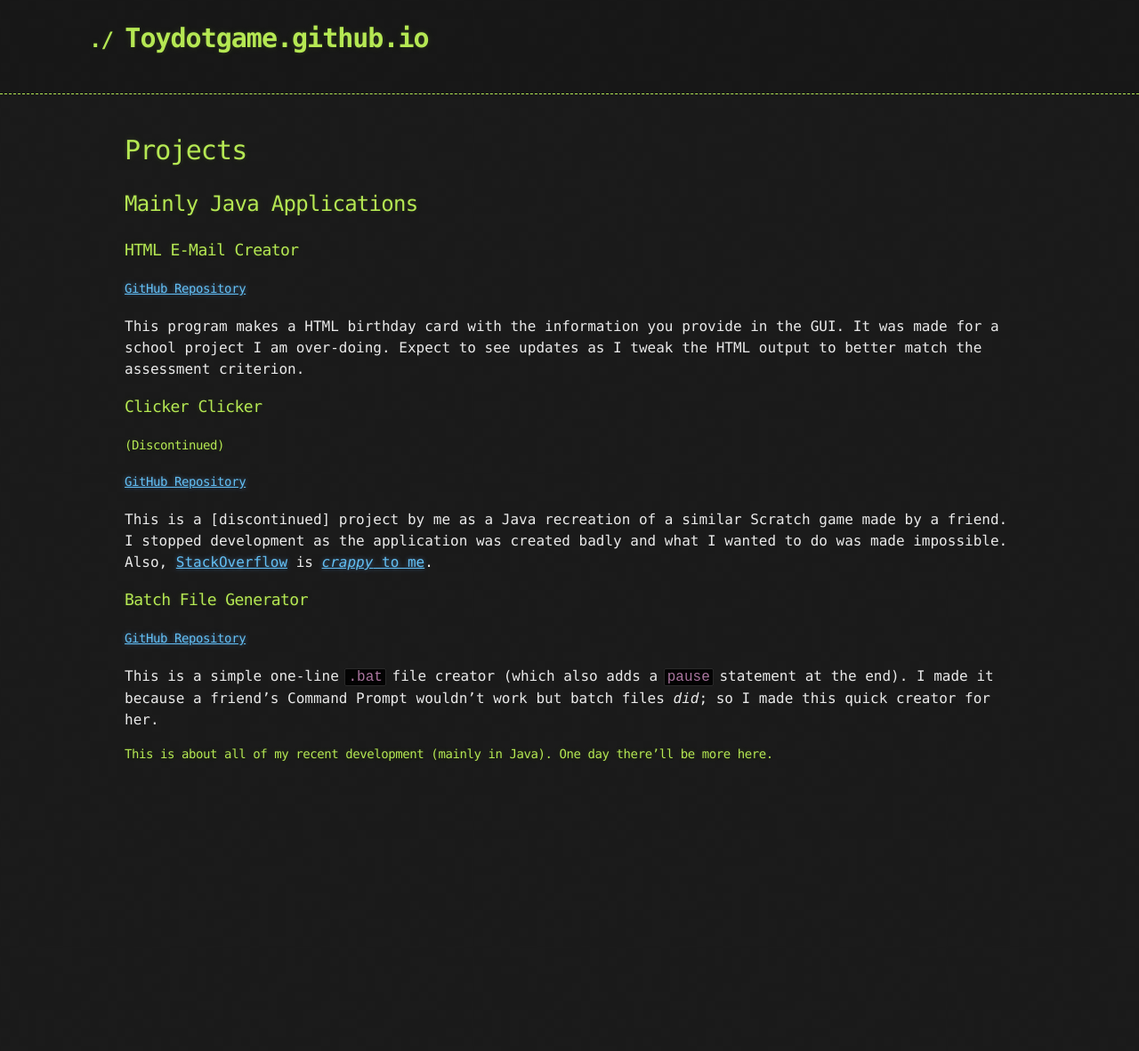
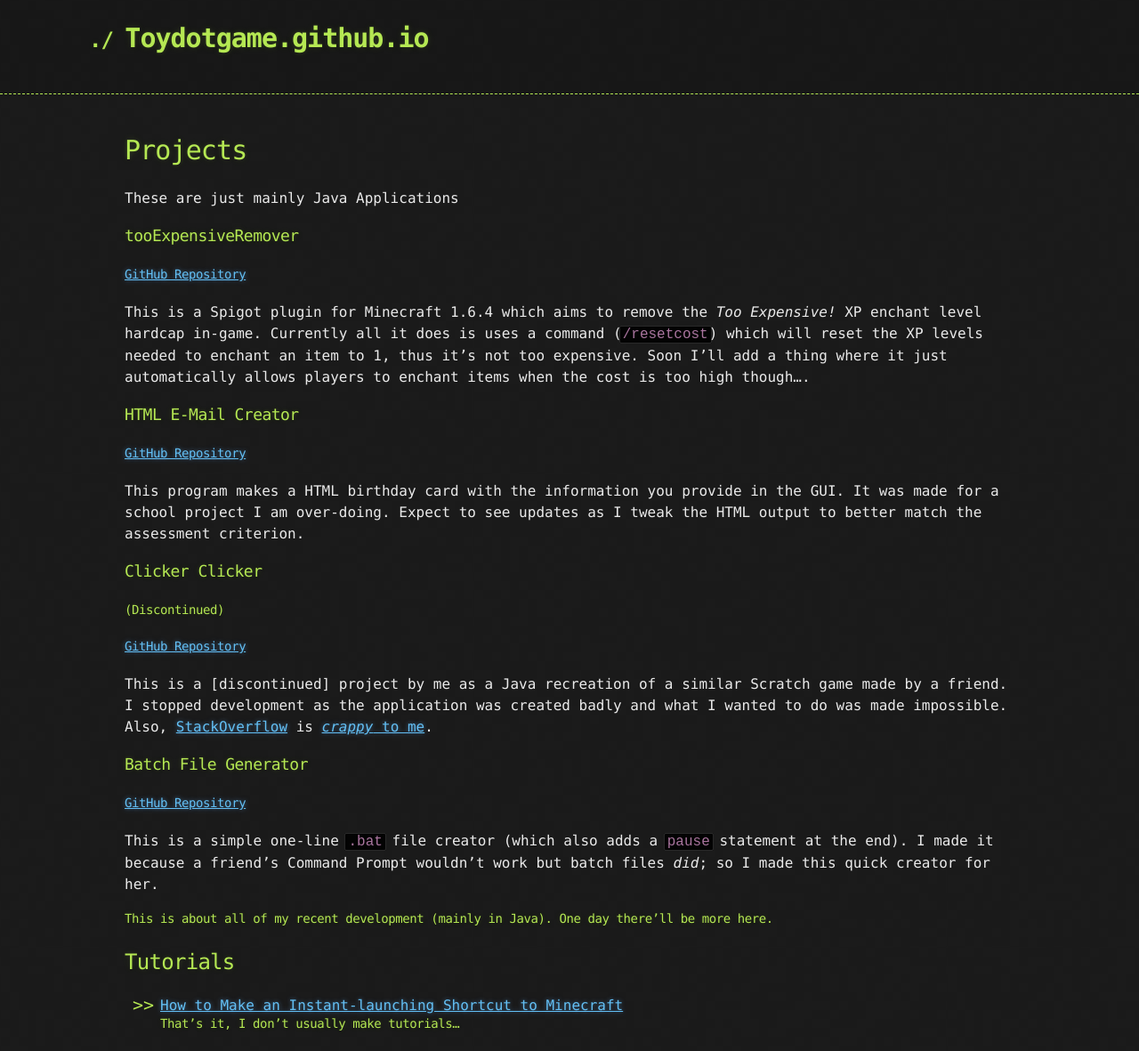
Before and after one commit to Toydotgame/Toydotgame.github.io, a Jekyll site: the page built from projects.md, in a window 1280 px wide. Shown: the whole page at 89% size. Built offline with Jekyll 4.4.1, drawn with Linux system fonts in a browser that asks for light colours; our own code applies the rules of GitHub Pages for plain Markdown files; the repository's description, which GitHub fills in, is left out; before the commit the page ends 900 px from its top, so only the background shows below that.

Commit message:
Update projects.md

```diff
--- a/projects.md
+++ b/projects.md
@@ -1,5 +1,9 @@
 # Projects
-## Mainly Java Applications
+These are just mainly Java Applications
+
+### tooExpensiveRemover
+#### [GitHub Repository](https://github.com/Toydotgame/tooExpensiveRemover)
+This is a Spigot plugin for Minecraft 1.6.4 which aims to remove the _Too Expensive!_ XP enchant level hardcap in-game. Currently all it does is uses a command (`/resetcost`) which will reset the XP levels needed to enchant an item to 1, thus it's not too expensive. Soon I'll add a thing where it just automatically allows players to enchant items when the cost is too high though....
 
 ### HTML E-Mail Creator
 #### [GitHub Repository](https://github.com/Toydotgame/emailHTMLGenerator)
@@ -16,3 +20,7 @@ This is a \[discontinued\] project by me as a Java recreation of a similar Scrat
 This is a simple one-line `.bat` file creator (which also adds a `pause` statement at the end). I made it because a friend's Command Prompt wouldn't work but batch files _did_; so I made this quick creator for her.
 
 #### This is about all of my recent development (mainly in Java). One day there'll be more here.
+
+## Tutorials
+* [How to Make an Instant-launching Shortcut to Minecraft](howToMakeInstantMinecraft.md)
+#### That's it, I don't usually make tutorials...
```
